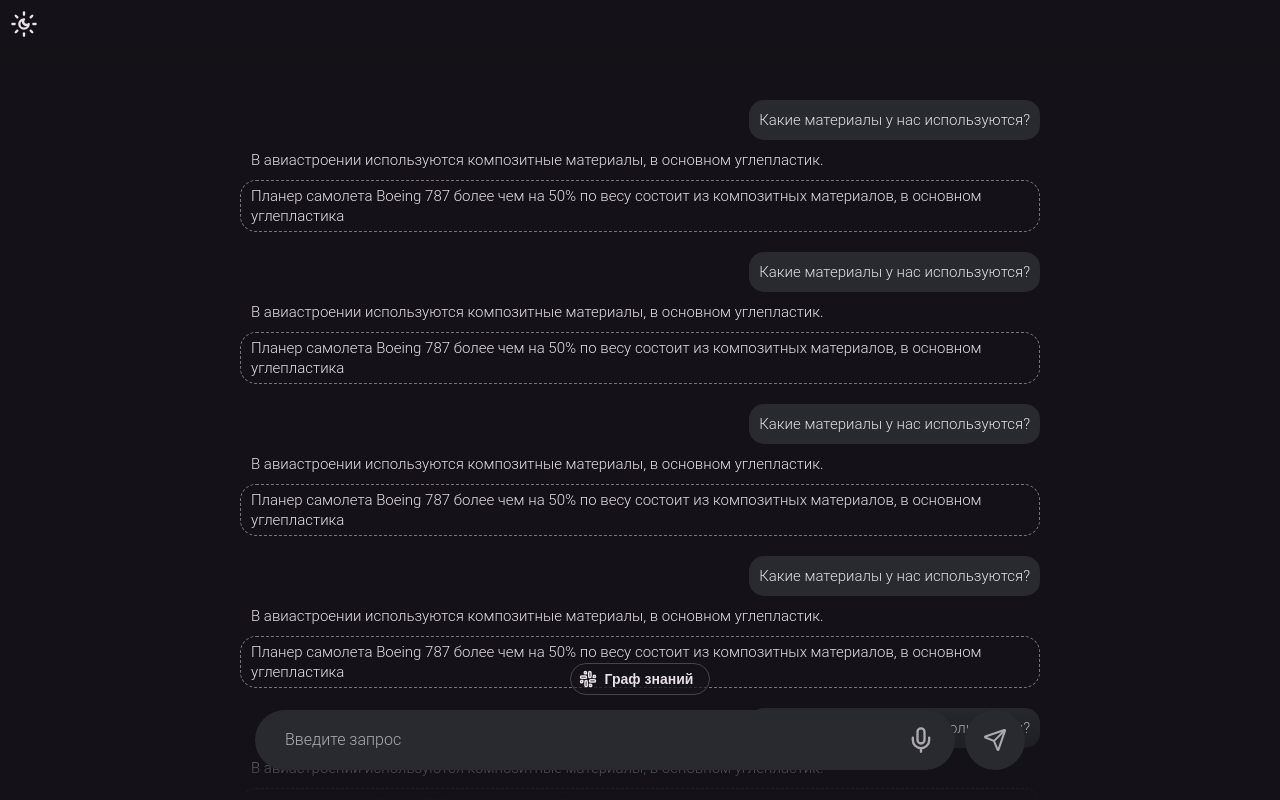
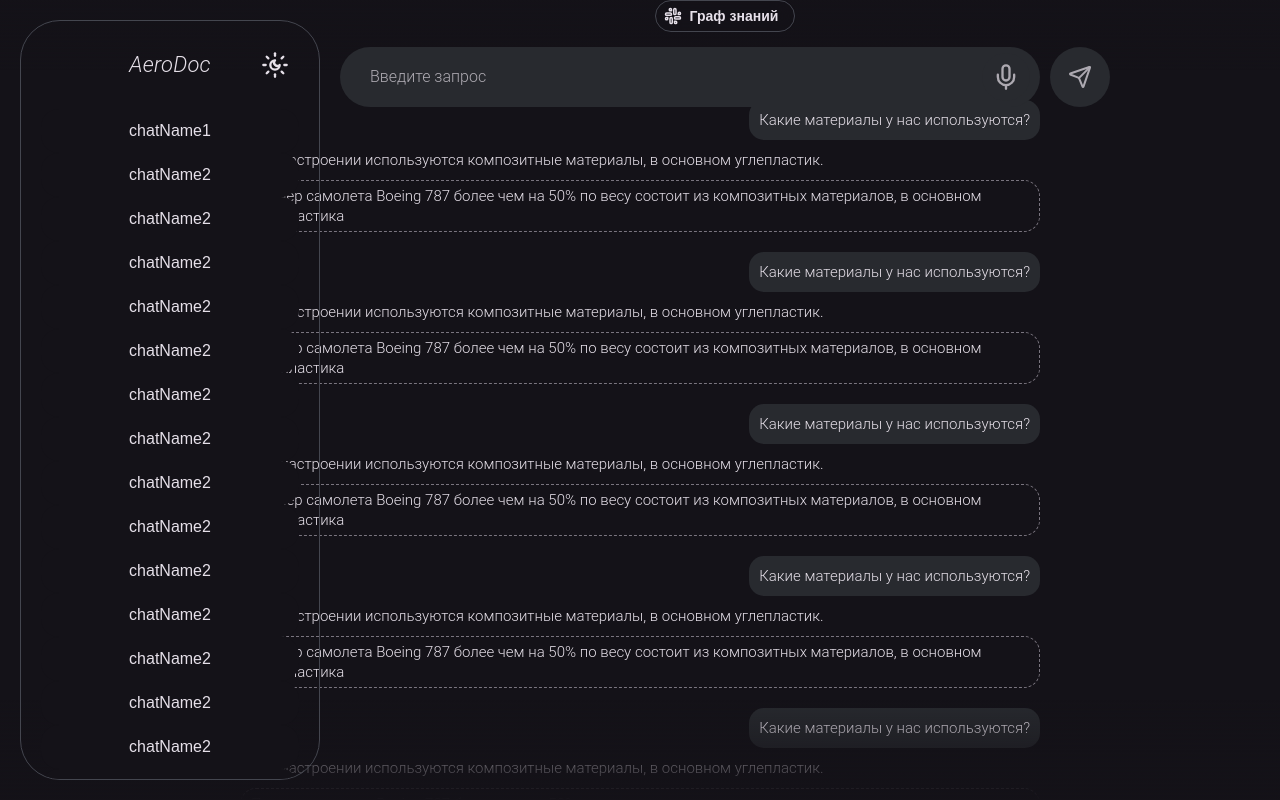
Before and after one commit to nevrozza/AeroDocAssistant, a React (Vite) app in the folder frontend/: page / in a window 1280 px wide. Built offline with nearby package versions, Linux system fonts and the light colour scheme.

Commit message:
- Implement ChatsSheet - Fix Spacer in flex

```diff
--- a/frontend/src/components/ai-chat-box/ai-chat-box.css
+++ b/frontend/src/components/ai-chat-box/ai-chat-box.css
@@ -4,10 +4,6 @@
     align-items: center;
     justify-content: center;
     gap: 15px;
-
-    width: 100%;
-    max-width: 600px; /* Ограничение максимальной ширины */
-    margin: 0 auto; /* Центрирование всего блока */
 }
 
 .ai-chat-box-input-row {
@@ -15,9 +11,3 @@
     align-items: end;
     gap: 10px;
 }
-
-
-.ai-chat-box-textfield-wrapper {
-    flex: 1; /* Поле ввода растягивается */
-    min-width: 0; /* Важно для правильного сжатия в flex контейнере */
-}
--- a/frontend/src/components/ai-chat-box/ai-chat-box.tsx
+++ b/frontend/src/components/ai-chat-box/ai-chat-box.tsx
@@ -20,14 +20,14 @@ const AiChatBox = (props: AIChatBoxProps) => {
             <div className="ai-chat-box">
                 <OutlinedButton text={"Граф знаний"} icon={LuSlack} blury={true}/>
                 <div className="ai-chat-box-input-row">
-                    <div className="ai-chat-box-textfield-wrapper" style={{width: props.inputRowWidth || ''}}>
+                    <div style={{width: props.inputRowWidth || ''}}>
                         <TextField ref={viewModel.textFieldRef} trailingIcon={LuMic} trailingIconHidable={true}
                                    maxLines={15} onChange={(event) => {
                             setInputBlank(StringUtils.isBlank(event.target.value));
                         }}/>
                     </div>
                     <IconButton icon={LuSend}
-                                iconColor={ inputBlank ? colors.onBackground : colors.primary } radius={60} iconSize={24}
+                                iconColor={inputBlank ? colors.onBackground : colors.primary} radius={60} iconSize={24}
                                 enabled={!inputBlank}
                                 onClick={viewModel.onSendClick}/>
 
--- a/frontend/src/pages/chat-page/chat-page.css
+++ b/frontend/src/pages/chat-page/chat-page.css
@@ -9,28 +9,18 @@
 }
 
 
-.chat-input-container {
+
+
+.chat-page-overlay {
+    display: flex;
+    flex-direction: row;
     position: fixed;
-    bottom: 0;
-    left: 0;
-    right: 0;
-    z-index: 100;
-    display: flex;
-    justify-content: center;
-    padding: 20px 0 var(--bottom-chatbox-padding);
+    z-index: 3;
 }
 
-@media (hover: hover) {
-    .chat-page {
-        --bottom-chatbox-padding: 70px
-    }
+.chat-input-container {
+    padding-bottom: var(--bottom-chatbox-padding);
 }
-@media (hover: none) {
-    .chat-page {
-        --bottom-chatbox-padding: 30px
-    }
-}
-
 .chat-messages-container {
     font-weight: normal;
     font-size: 15px;
@@ -46,12 +36,7 @@
     scrollbar-color: var(--on-background);
 }
 
-.chat-page-overlay {
-    position: fixed;
-    z-index: 99;
-}
-
-@media (hover: hover) {
+@media (hover: hover) { /*only for Desktop*/
     .chat-page-highlight-blur {
         position: fixed;
         bottom: 0;
@@ -64,7 +49,18 @@
         filter: blur(100px);
 
         border-radius: 30px;
-        z-index: 50;
+        z-index: 2;
         margin-bottom: 85px;
     }
 }
+
+@media (hover: hover) {
+    .chat-page {
+        --bottom-chatbox-padding: 70px
+    }
+}
+@media (hover: none) {
+    .chat-page {
+        --bottom-chatbox-padding: 30px
+    }
+}
--- a/frontend/src/pages/chat-page/chat-page.tsx
+++ b/frontend/src/pages/chat-page/chat-page.tsx
@@ -7,6 +7,8 @@ import {getChatboxHeight} from "./utils/get-chatbox-height.ts";
 import {MyMessage, Spacer} from "../../widgets";
 import ResponseMessage from "./messages-feed/response-message/response-message.tsx";
 import {useResize} from "../../shared";
+import ChatsSheet from "./chats-sheet/chats-sheet.tsx";
+import chatSheetViewModel from "./chats-sheet/chats-sheet-vm.ts";
 
 
 const ChatPage: FC = () => {
@@ -15,11 +17,9 @@ const ChatPage: FC = () => {
     const chatBoxRef = useRef<HTMLDivElement>(null);
 
     const chatBoxHeight = getChatboxHeight(chatBoxRef);
-    const inputRowWidth = Math.min(useResize(parent).width * .7, 700) // Не в CSS (см message container): workaround баг, когда пропадает значок микрофона: resizing
 
     return (<div>
         <div className="chat-page">
-            <div className="chat-page-overlay"><ThemeButton/></div>
             <MessageContainer chatBoxHeight={chatBoxHeight}>
                 {
                     (() => {
@@ -35,9 +35,14 @@ const ChatPage: FC = () => {
                 }
             </MessageContainer>
 
-            <div className="chat-input-container" ref={chatBoxRef}>
-                <AiChatBox
-                    inputRowWidth={inputRowWidth}/> {/*Не в CSS (см message container): workaround баг, когда пропадает значок микрофона: resizing*/}
+
+            <div className="chat-page-overlay">
+                {/*<ThemeButton/>*/}
+                <ChatsSheet viewModel={chatSheetViewModel()}/>
+                <div className="chat-input-container" ref={chatBoxRef}>
+                    <AiChatBox
+                        inputRowWidth={Math.min(useResize(parent).width * .7, 700)}/> {/*Не в CSS (см message container): workaround баг, когда пропадает значок микрофона: resizing*/}
+                </div>
             </div>
 
 
--- a/frontend/src/pages/chat-page/chats-sheet/chats-sheet-vm.ts
+++ b/frontend/src/pages/chat-page/chats-sheet/chats-sheet-vm.ts
@@ -14,7 +14,31 @@ export interface ChatSheetViewModel {
 
 // TODO
 const chatSheetViewModel = (): ChatSheetViewModel => {
-    const [chats, setChats] = useState<IChat[]>([])
+    const [chats, setChats] = useState<IChat[]>([
+        {chatId: "1", chatName: "chatName1"},
+        {chatId: "2", chatName: "chatName2"},
+        {chatId: "3", chatName: "chatName2"},
+        {chatId: "4", chatName: "chatName2"},
+        {chatId: "5", chatName: "chatName2"},
+        {chatId: "6", chatName: "chatName2"},
+        {chatId: "7", chatName: "chatName2"},
+        {chatId: "8", chatName: "chatName2"},
+        {chatId: "9", chatName: "chatName2"},
+        {chatId: "10", chatName: "chatName2"},
+        {chatId: "11", chatName: "chatName2"},
+        {chatId: "12", chatName: "chatName2"},
+        {chatId: "13", chatName: "chatName2"},
+        {chatId: "14", chatName: "chatName2"},
+        {chatId: "15", chatName: "chatName2"},
+        {chatId: "16", chatName: "chatName2"},
+        {chatId: "17", chatName: "chatName2"},
+        {chatId: "18", chatName: "chatName2"},
+        {chatId: "19", chatName: "chatName2"},
+        {chatId: "20", chatName: "chatName2"},
+        {chatId: "21", chatName: "chatName2"},
+        {chatId: "22", chatName: "chatName2"},
+        {chatId: "23", chatName: "chatName2"},
+    ])
     const [pickedId, setPickedId] = useState<string>("") // it's ok if not null?
 
     const onChatClick = (id: string): void => {
--- /dev/null
+++ b/frontend/src/pages/chat-page/chats-sheet/chats-sheet.css
@@ -0,0 +1,36 @@
+.chats-sheet-container {
+    position: relative;
+    display: flex;
+    flex-direction: column;
+    border: 1px solid var(--outline-variant);
+    border-radius: 40px;
+    margin: 20px;
+    padding: 20px 0px 0;
+    width: 300px;
+    height: calc(100vh - 40px);
+    box-sizing: border-box;
+    overflow: hidden;
+}
+.chats-sheet-header {
+    margin: 0 20px;
+    display: flex;
+    flex-direction: row;
+    justify-content: space-between;
+}
+
+.chats-sheet-title {
+    align-self: center;
+    color: var(--on-background);
+    font-size: 22px;
+    line-height: 28px;
+    font-weight: 900;
+    font-style: italic;
+}
+
+.chats-sheet-content {
+    display: flex;
+    flex-direction: column;
+    padding: 0 20px;
+    overflow-y: scroll;
+    overflow-x: hidden;
+}
--- a/frontend/src/pages/chat-page/chats-sheet/chats-sheet.tsx
+++ b/frontend/src/pages/chat-page/chats-sheet/chats-sheet.tsx
@@ -1,6 +1,10 @@
+import "./chats-sheet.css"
+
 import React, {type FC} from 'react';
 import type {ChatSheetViewModel} from "./chats-sheet-vm.ts";
-import {SelectButton} from "../../../widgets";
+import {colors, IconButton, SelectButton, Spacer} from "../../../widgets";
+import {LuArrowLeft} from "react-icons/lu";
+import {ThemeButton} from "../../../components";
 
 export interface ChatsSheetProps {
     viewModel: ChatSheetViewModel
@@ -9,10 +13,25 @@ export interface ChatsSheetProps {
 
 const ChatsSheet: FC<ChatsSheetProps> = ({viewModel}) => {
     return (<div className="chats-sheet-container">
-        {viewModel.chats.map((chat) => {
-            return <SelectButton key={chat.chatId} text={chat.chatName} isSelected={chat.chatId === viewModel.pickedId}
-                                 onClick={() => {viewModel.onChatClick(chat.chatId)}}/>
-        }}
+
+        <div className="chats-sheet-header">
+            {/*for mobiles*/}
+            <IconButton icon={LuArrowLeft} containerColor={colors.transparent} enabled={false} opacity={0}/>
+            <div className="chats-sheet-title">
+                AeroDoc
+            </div>
+            <ThemeButton/>
+        </div>
+        <div className="chats-sheet-content">
+            <Spacer height={20}/>
+            {viewModel.chats.map((chat) => (
+                <SelectButton key={chat.chatId} text={chat.chatName} isSelected={chat.chatId === viewModel.pickedId}
+                              onClick={() => {
+                                  viewModel.onChatClick(chat.chatId)
+                              }}/>
+            ))}
+            <Spacer height={20}/>
+        </div>
     </div>)
 }
 
--- a/frontend/src/pages/chat-page/utils/scroll-shadows.tsx
+++ b/frontend/src/pages/chat-page/utils/scroll-shadows.tsx
@@ -12,7 +12,7 @@ export const TopScrollShadow = () => {
                 ${colors.background} 0%,
                 ${colors.transparent} 100%)`,
           pointerEvents: "none", /* Чтобы клики проходили сквозь */
-          zIndex: 5
+          zIndex: 1
       }} />
   )
 }
@@ -28,7 +28,7 @@ export const BottomScrollShadow = () => {
                 ${colors.background} 0%,
                 ${colors.transparent} 100%)`,
           pointerEvents: "none", /* Чтобы клики проходили сквозь */
-          zIndex: 5
+          zIndex: 1
       }} />
   )
 }
--- a/frontend/src/widgets/primitives/spacer.tsx
+++ b/frontend/src/widgets/primitives/spacer.tsx
@@ -6,7 +6,7 @@ export interface SpacerProps {
 }
 
 const Spacer: FC<SpacerProps> = ({height = 0, width = 0}) => (
-    <div style={{height: height, width: width}}/>
+    <div style={{flexShrink: 0, height: height, width: width}}/>
 );
 
 export default Spacer;
```
